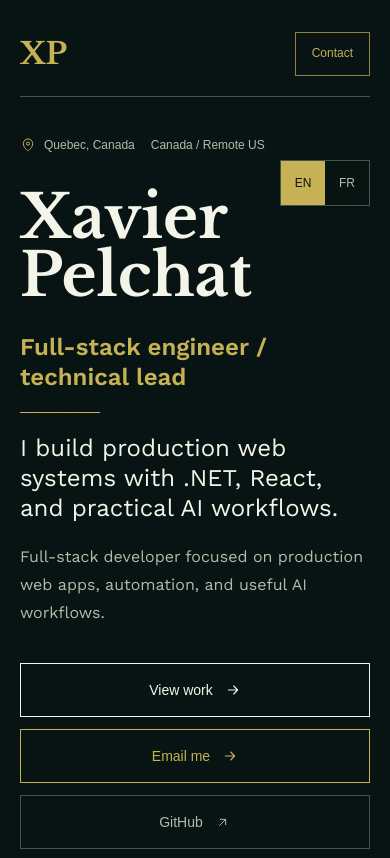
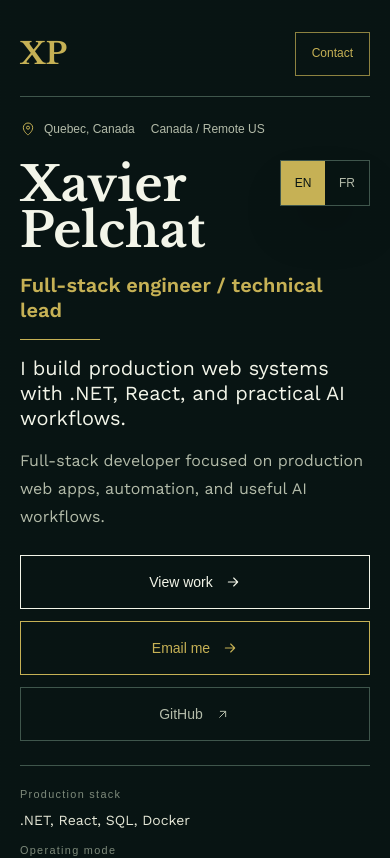
Before and after one commit to xpelch/portfolio, a Next.js app: page / in a window 390 px wide. Shown: the top 858 px of the page. Built offline with nearby package versions, Linux system fonts and the light colour scheme; a web font is replaced by a local one.

Commit message:
fix(ui): expose hero proof strip on mobile

```diff
--- a/app/page.tsx
+++ b/app/page.tsx
@@ -424,8 +424,8 @@ export default function Home() {
           </a>
         </header>
 
-        <section id="top" className="relative grid min-h-[calc(100dvh-6rem)] items-center gap-12 py-10 lg:grid-cols-[0.95fr_1.05fr] lg:py-14">
-          <div className="space-y-9">
+        <section id="top" className="relative grid min-h-[calc(100dvh-6rem)] items-start gap-10 py-6 sm:gap-12 sm:py-10 lg:grid-cols-[0.95fr_1.05fr] lg:items-center lg:py-14">
+          <div className="space-y-6 sm:space-y-9">
             <div className="flex flex-wrap items-center gap-x-4 gap-y-2 text-secondary-300">
               <div className="flex items-center gap-2">
                 <svg className="h-4 w-4" viewBox="0 0 24 24" fill="none" aria-hidden="true">
@@ -437,16 +437,16 @@ export default function Home() {
               <span className="hidden h-px w-8 bg-border sm:block" />
               <span className="mono-copy text-xs text-text-secondary">{copy.heroStatus}</span>
             </div>
-            <div className="space-y-7">
-              <h1 className="serif-display max-w-3xl text-6xl font-bold leading-[0.96] text-on-surface sm:text-7xl md:whitespace-nowrap lg:text-[4.75rem] xl:text-[5.6rem] 2xl:text-8xl">
+            <div className="space-y-5 sm:space-y-7">
+              <h1 className="serif-display max-w-3xl text-5xl font-bold leading-[0.96] text-on-surface sm:text-7xl md:whitespace-nowrap lg:text-[4.75rem] xl:text-[5.6rem] 2xl:text-8xl">
                 {translations.general.name}
               </h1>
-              <div className="space-y-5">
-                <p className="text-2xl font-semibold leading-tight text-secondary-300 sm:text-3xl">
+              <div className="space-y-4 sm:space-y-5">
+                <p className="text-xl font-semibold leading-tight text-secondary-300 sm:text-3xl">
                   {translations.general.role}
                 </p>
                 <div className="h-px w-20 bg-secondary-300" />
-                <p className="max-w-xl text-2xl leading-tight text-on-surface sm:text-3xl">
+                <p className="max-w-xl text-xl leading-tight text-on-surface sm:text-3xl">
                   {translations.general.headline}
                 </p>
                 <p className="max-w-xl text-base leading-7 text-text-secondary">{copy.sub}</p>
```
